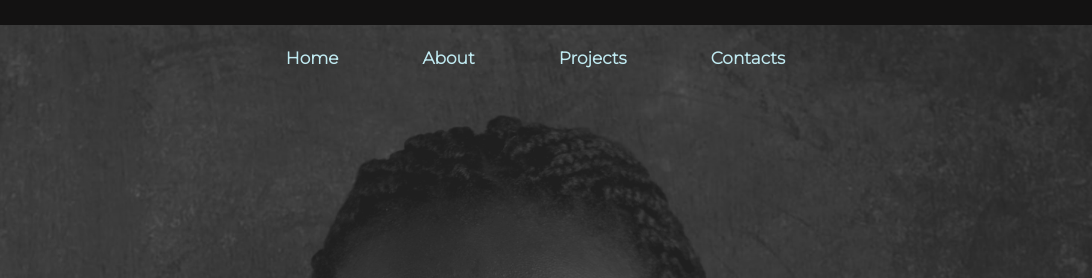
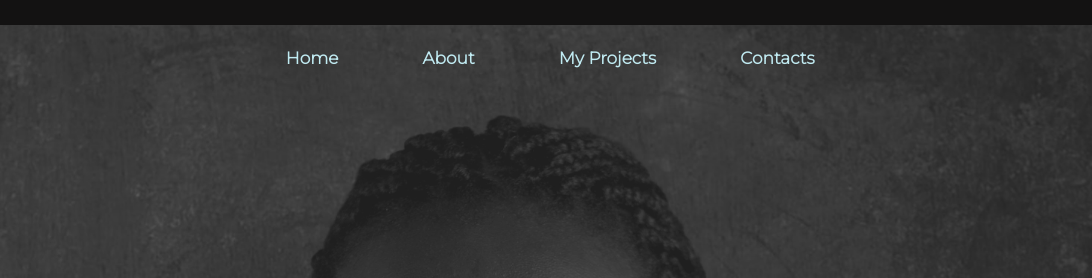
Before and after one commit to Awuor-Nancy/portfolio, a plain HTML site: page index.html in a window 1280 px wide. Shown: the top 278 px of the page, 188-1280 px from the left. Drawn offline with Linux system fonts and the light colour scheme.

Commit message:
Update index.html

```diff
--- a/index.html
+++ b/index.html
@@ -20,7 +20,7 @@
             <div id="a1">
                 <a class="a1" href="#home">Home</a>
                 <a class="a1" href="#about">About</a>
-                <a class="a1" href="#projects">Projects</a>
+                <a class="a1" href="#projects">My Projects</a>
                 <a class="a1" href="#contacts">Contacts</a>
             </div>
         <div class="div1">
```
